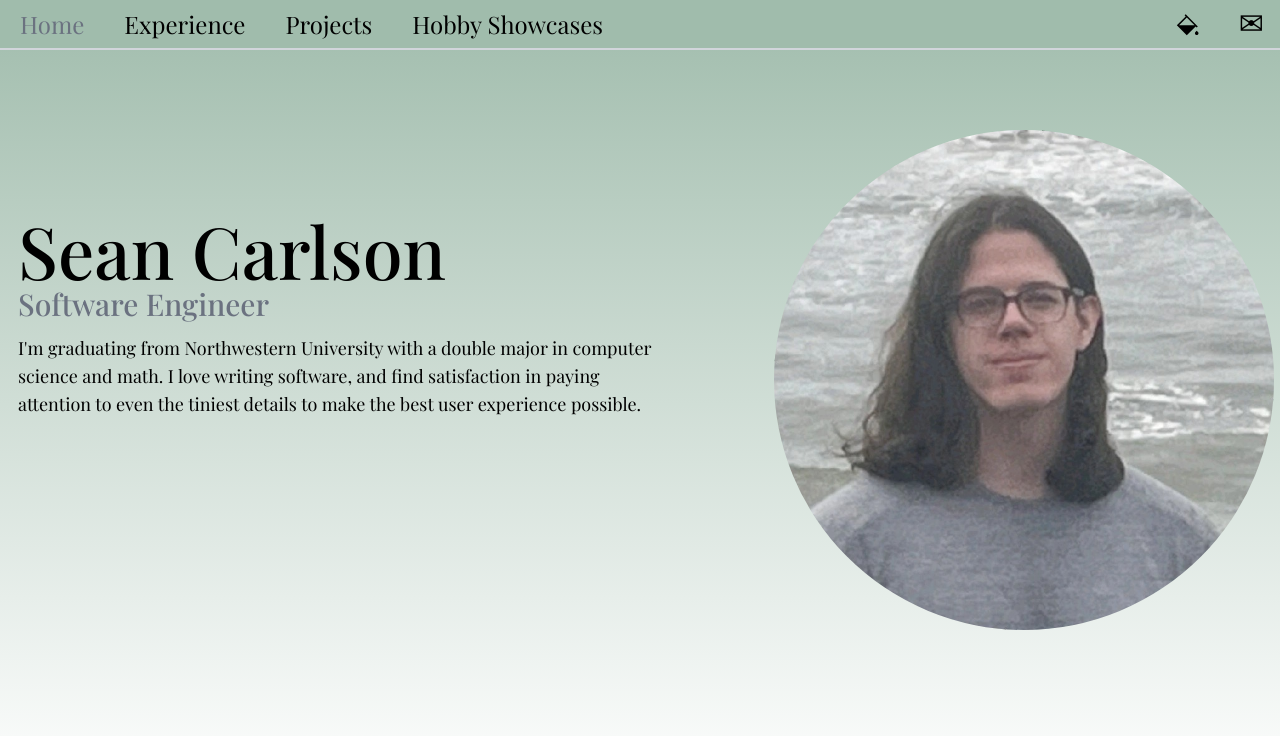
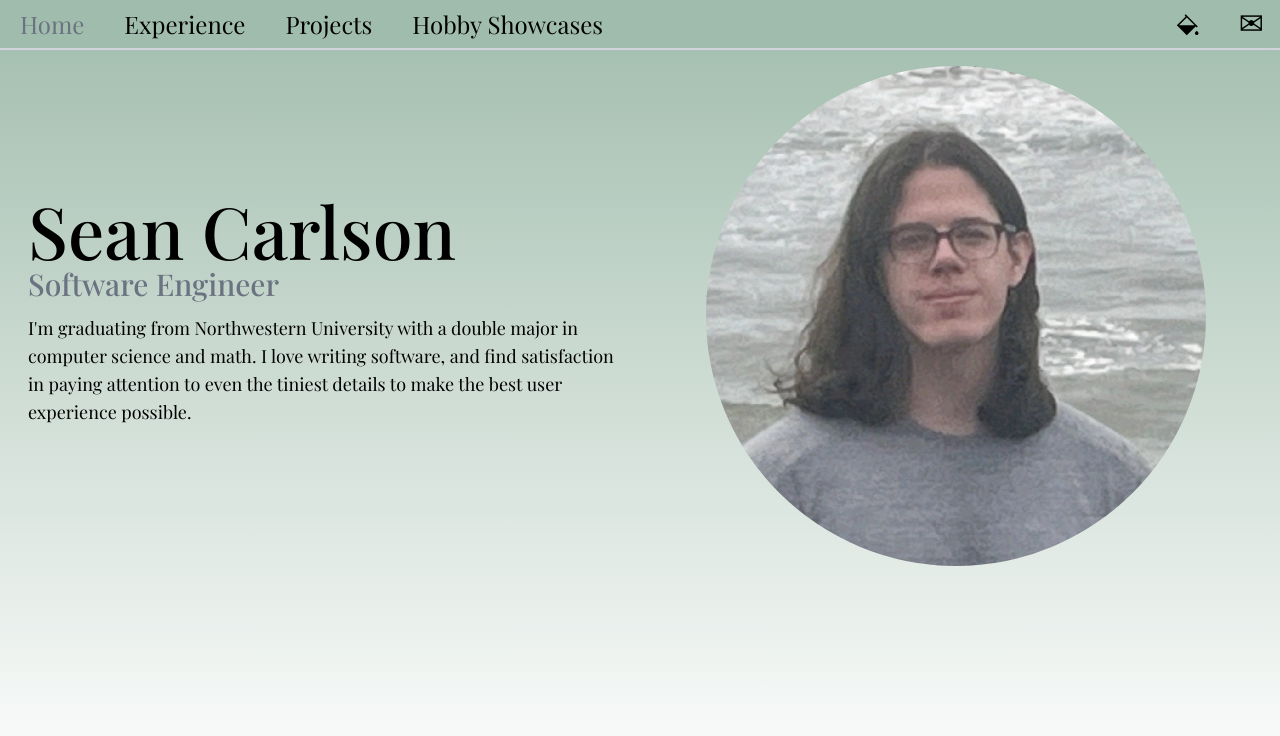
Before and after one commit to qpalzmz112/qpalzmz112.github.io, a Next.js app: page / in a window 1280 px wide. Shown: the top 736 px of the page. Built offline with nearby package versions, Linux system fonts and the light colour scheme.

Commit message:
Updated home page

```diff
--- a/src/app/page.js
+++ b/src/app/page.js
@@ -4,9 +4,9 @@ import Image from "next/image";
 export default function Home() {
   return (
     <Boilerplate>
-      <div className="h-max flex justify-center">
-        <div className="pt-40 pr-24">
-          <h1 className="text-7xl font-medium pl-3 pt-1">Sean Carlson</h1>
+      <div className="grid grid-cols-2 place-items-center gap-4 p-4">
+        <div>
+          <h1 className="text-7xl font-medium pl-3">Sean Carlson</h1>
           <h3 className="text-3xl text-gray-500 font-medium pl-3">
             Software Engineer
           </h3>
@@ -17,7 +17,7 @@ export default function Home() {
             the best user experience possible.
           </p>
         </div>
-        <div className="pt-20">
+        <div>
           <Image
             className="rounded-full"
             src="/headshot.jpg"
```
